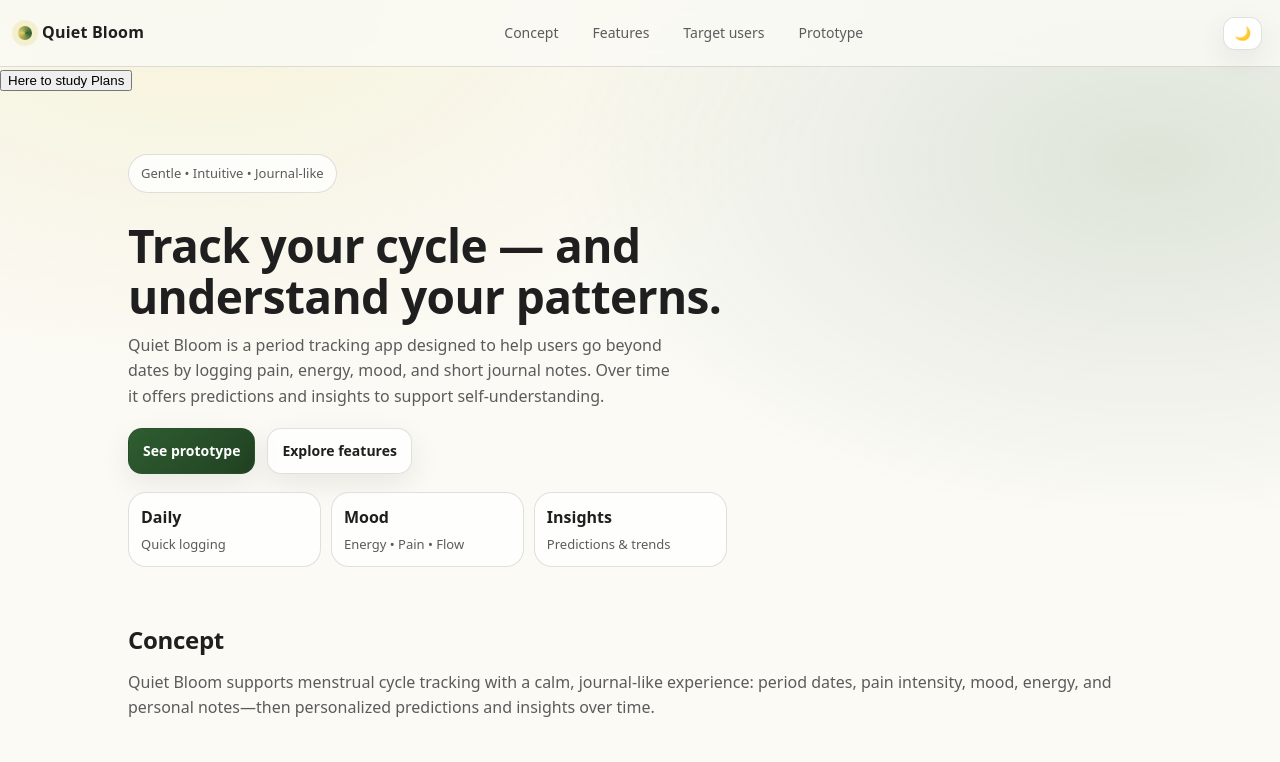
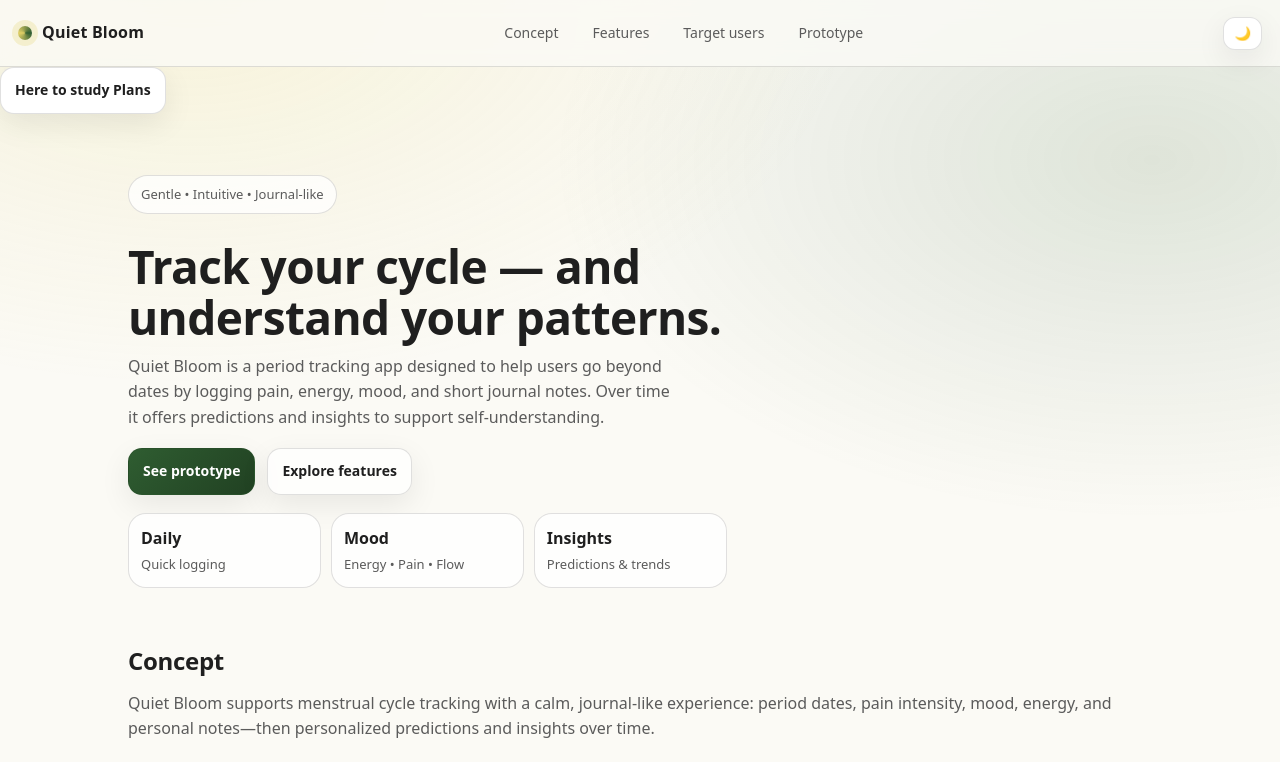
Before and after one commit to Tschnu/CCL3-WS2025, a plain HTML site: page index.html in a window 1280 px wide. Shown: the top 762 px of the page. Drawn offline with Linux system fonts and the light colour scheme.

Commit message:
Update index.html

```diff
--- a/index.html
+++ b/index.html
@@ -32,7 +32,9 @@
       </button>
     </header>
 
-    <button href="studyPlan.html"> Here to study Plans</button>
+
+<a href="studyPlan.html" class="btn">Here to study Plans</a>
+
 
     <main id="top">
       <section class="hero">
```
